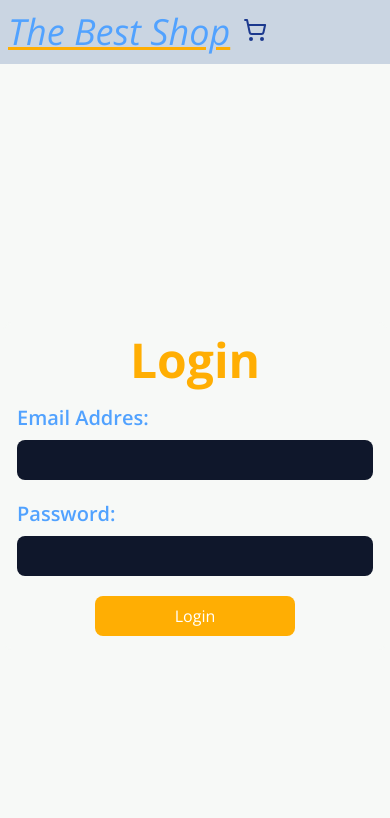
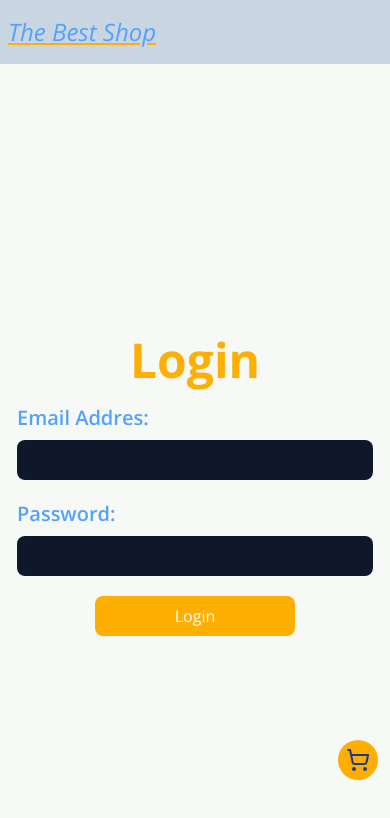
Before and after one commit to gonzagapa/Ecommerce-with-Redux-and-Platzi-Fake-Store-API, a React (Vite) app: page /auth/login in a window 390 px wide. Shown: the top 818 px of the page. Built offline with nearby package versions, Linux system fonts and the light colour scheme.

Commit message:
feat: add ProductListContainerLayout component and refactor related components

```diff
--- a/src/products/components/ButtonFilter.tsx
+++ b/src/products/components/ButtonFilter.tsx
@@ -2,7 +2,7 @@ import type { UnknownAction } from "@reduxjs/toolkit"
 import type { Dispatch } from "react"
 import { useSelector } from "react-redux"
 import type { RootState } from "../../app"
-import { changeCategoryFilter, removeSpecificFilter } from "../store/productSlice"
+import { changeCategoryFilter } from "../store/productSlice"
 
 type ButtonProps = {
     text:string
--- a/src/products/components/FormInputSearch.tsx
+++ b/src/products/components/FormInputSearch.tsx
@@ -24,7 +24,7 @@ export function FormInputSearch() {
     return (
         <section className="flex justify-center">
             <form method="" onSubmit={handleSubmit} role="search">
-                    <label htmlFor="search" id="search" className="flex gap-2 items-center" >
+                    <label htmlFor="search" className="flex gap-2 items-center" >
                     <input
                     className="border-2 w-[250px] focus:outline-highlight dark:border-baby border-highlight p-2 rounded-md"
                     type="search"
--- a/src/products/components/ProductList.tsx
+++ b/src/products/components/ProductList.tsx
@@ -5,6 +5,7 @@ import { NoProductsExistsLayout } from "../layout/NoProductsExistsLayout";
 import { ProductShadowList } from "./ProductShadowList";
 import { useSelector } from "react-redux";
 import type { RootState } from "../../app";
+import { ProductListContainerLayout } from "../layout/ProductListContainerLayout";
 
 
 export function ProductList() {
@@ -13,7 +14,6 @@ export function ProductList() {
   const {refElement,setHasProducts} = useRefSliderContext();
 
   const {data:products , isFetching} = useGetAllProductsQuery(queryParams);
-  console.log(products)
 
   if(isFetching) {
       setHasProducts(true)
@@ -29,7 +29,7 @@ export function ProductList() {
     )
   }
   return (
-    <article ref={refElement} className="grid col-span-5 sm:grid-cols-2 lg:grid-cols-3 xl:grid-cols-4 gap-3 w-full">
+   <ProductListContainerLayout ref={refElement}>
      {
        products?.map((product) => (
          <ProductItem
@@ -40,6 +40,6 @@ export function ProductList() {
          title={product.title}/>
        ))
      }
-    </article>
+   </ProductListContainerLayout>
   )
 }
--- a/src/products/components/ProductShadowList.tsx
+++ b/src/products/components/ProductShadowList.tsx
@@ -1,4 +1,5 @@
 import { LoadingLayout } from "../layout/LoadingLayout";
+import { ProductListContainerLayout } from "../layout/ProductListContainerLayout";
 import { ProductShadowItem } from "./ProductShadowItem";
 
 
@@ -8,11 +9,12 @@ export function ProductShadowList() {
     return (
         <>
             <LoadingLayout/>
-            <div className="grid col-span-5 sm:grid-cols-2 lg:grid-cols-3 xl:grid-cols-4 gap-3 w-full mt-5 px-10">
+            <ProductListContainerLayout ref={null}>
                     {
                         render.map((index)=>(<ProductShadowItem key={index}/>))
                     }
-            </div>
+            </ProductListContainerLayout>
+
         </>
   )
 }
--- /dev/null
+++ b/src/products/layout/ProductListContainerLayout.tsx
@@ -0,0 +1,14 @@
+
+
+type Props ={
+    children:React.ReactNode,
+    ref:React.RefObject<HTMLElement | null>| null
+}
+export function ProductListContainerLayout({children,ref}:Props) {
+
+  return (
+    <section ref={ref}  className="grid md:col-span-2 md:grid-cols-2 lg:col-span-5 lg:grid-cols-3 xl:grid-cols-4 gap-3 w-full">
+        {children}
+    </section>
+  )
+}
--- a/src/products/pages/HomePage.tsx
+++ b/src/products/pages/HomePage.tsx
@@ -6,13 +6,13 @@ import { RefSliderProvider } from "../context/RefSliderProvider";
 export function HomePage() {
   return (
     <main className="pt-6">
-          <RefSliderProvider>
             <FormInputSearch/>
-            <section className="grid grid-cols-6 px-8 gap-3 mt-10">
-              <FilterCategories/>
-              <ProductList/>
-            </section>
-            <PaginationButtons/>
+            <RefSliderProvider>
+              <section className="grid md:grid-cols-3  lg:grid-cols-6 px-8 gap-3 mt-10">
+                <FilterCategories/>
+                <ProductList/>
+              </section>
+              <PaginationButtons/>
           </RefSliderProvider>
     </main>
   )
--- a/src/products/store/productSlice.ts
+++ b/src/products/store/productSlice.ts
@@ -17,6 +17,7 @@ export const productSlice = createSlice({
     },
     changeCategoryFilter:(state,action:PayloadAction<string>)=>{
       state.categorySlug = action.payload;
+      state.offset = "0"
     },
     removeSpecificFilter:(state,action:PayloadAction<keyof FilterParameters>)=>{
       delete state[action.payload];
--- /dev/null
+++ b/src/shared/components/ButtonShoppingCart.tsx
@@ -0,0 +1,13 @@
+import { ShoppingCart } from "lucide-react";
+
+
+export  function ButtonShoppingCart() {
+
+    //Todo:add opacity while scrolling
+
+  return (
+     <button className='fixed bottom-16 right-3  bg-highlight rounded-full shadow-sm shadow-baby  md:static button md:inset-0 md:rounded-none md:shadow-none md:bg-transparent  text-blue-900 dark:text-baby hover:text-highlight transition-all duration-200 ease-in '>
+            <ShoppingCart/>
+        </button>
+  )
+}
--- a/src/shared/components/Navbar.tsx
+++ b/src/shared/components/Navbar.tsx
@@ -3,7 +3,7 @@ import { logOut } from '../../auth/store/authSlice';
 import { useNavigate } from 'react-router';
 import type { RootState } from '../../app';
 import { LogOut } from 'lucide-react';
-import { ShoppingCart } from 'lucide-react';
+import { ButtonShoppingCart } from './ButtonShoppingCart';
 
 export function Navbar() {
 
@@ -22,18 +22,14 @@ export function Navbar() {
 
   return (
     <div className="flex justify-between items-center px-2 py-2 min-h-16 bg-slate-300 dark:bg-slate-800 border-b-baby">
-        <h1 className="italic capitalize text-4xl underline decoration-highlight">The best shop</h1>
+        <h1 className="italic capitalize text-2xl md:text-4xl underline decoration-highlight">The best shop</h1>
         <nav>
             <ul className='flex gap-1.5'>
-                <li>
-                  <button className='button text-blue-900 dark:text-baby hover:text-highlight transition-all duration-200 ease-in '>
-                    <ShoppingCart/>
-                  </button>
-                </li>
+                 <ButtonShoppingCart/>
                 <li>
                   <button
                   onClick={handleLogOut}
-                  className={` ${isAuth ? "block":"invisible"} button border-2 border-slate-100 font-bold flex gap-0.5 transition-all duration-200 ease-in hover:text-highlight hover:border-highlight`}><LogOut/>Logout
+                  className={` ${isAuth ? "block":"invisible"}   button border-2 border-slate-100 font-bold flex gap-0.5 transition-all duration-200 ease-in hover:text-highlight hover:border-highlight`}><LogOut/>Logout
                   </button>
                   </li>
             </ul>
```
Lines whose indentation alone changed are shown as unchanged.
